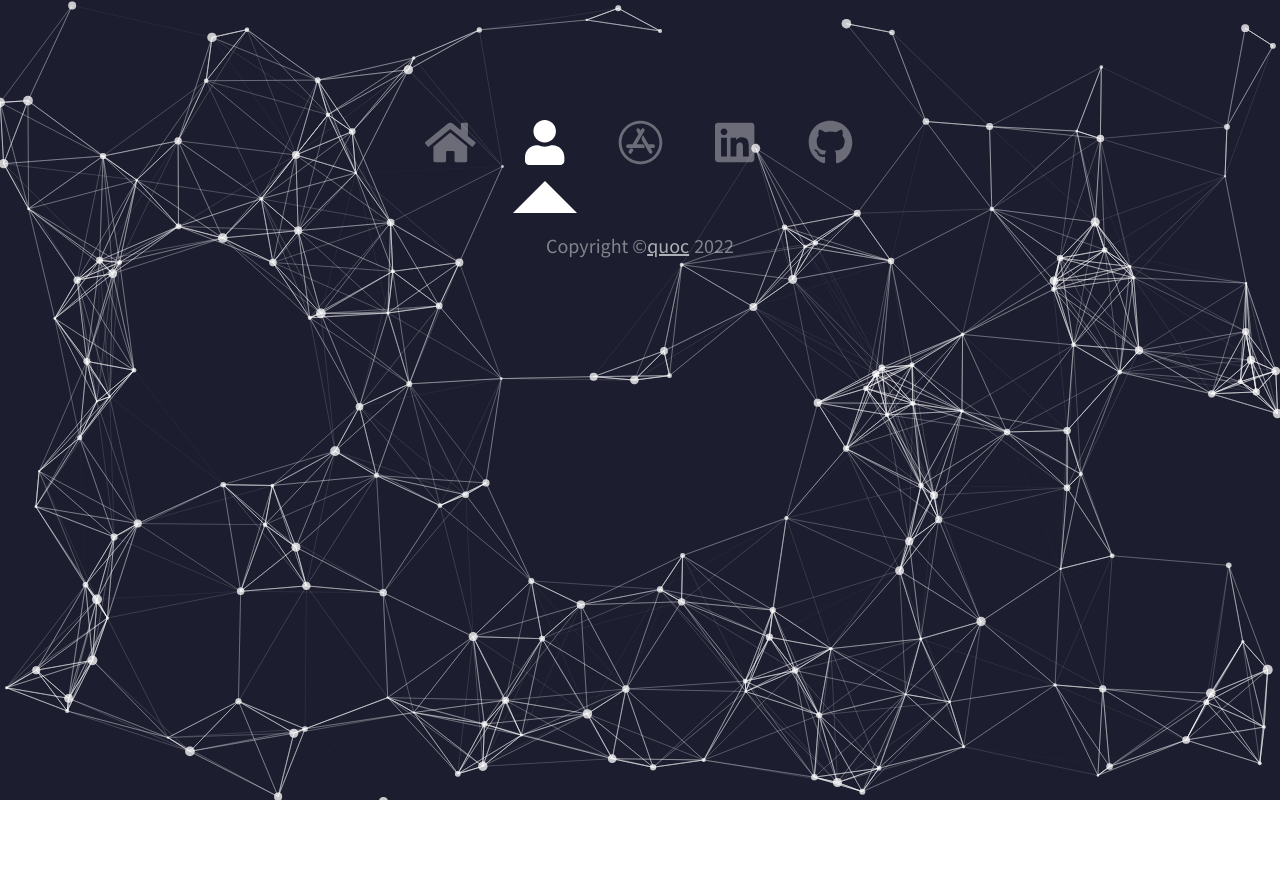
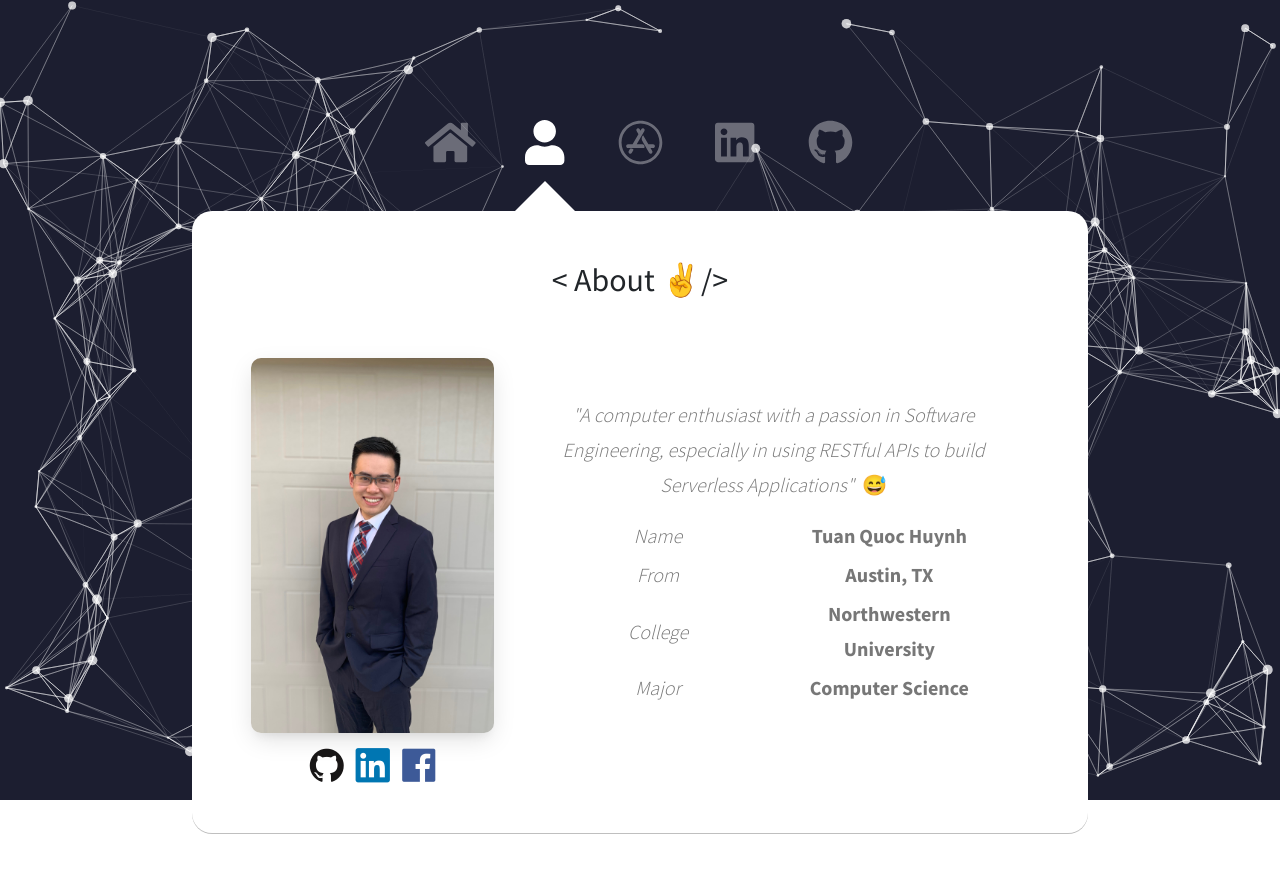
Before and after one commit to TimHuynh0905/portfolio, a React (Create React App) app: page /about in a window 1280 px wide. Shown: the top 872 px of the page. Before the commit the page ends 800 px from the top, so only its background shows below. Built offline with nearby package versions, Linux system fonts and the light colour scheme.

Commit message:
about page part 1 done

```diff
--- a/public/index.html
+++ b/public/index.html
@@ -15,6 +15,10 @@
             rel="stylesheet"
             href="https://cdn.jsdelivr.net/npm/bootstrap@5.1.0/dist/css/bootstrap.min.css"
         />
+        <link
+            rel="stylesheet"
+            href="https://cdn.jsdelivr.net/gh/devicons/devicon@master/devicon.min.css"
+        />
     </head>
     <body>
         <noscript>You need to enable JavaScript to run this app.</noscript>
--- a/src/pages/about/about.scss
+++ b/src/pages/about/about.scss
@@ -0,0 +1,90 @@
+.about {
+    padding: 50px 35px;
+    display: flex;
+    flex-direction: column;
+    align-items: center;
+    width: 100%;
+
+    @media screen and (max-width: 600px) {
+        padding: 20px 10px;
+    }
+
+    .row {
+        margin: auto;
+        width: 100%;
+
+        [class^="col-"] {
+            position: relative;
+            display: flex;
+            flex-direction: column;
+            align-items: center;
+            justify-content: center;
+        }
+    }
+
+    #intro {
+        margin: 50px 0;
+
+        #image {
+            .profile-image {
+                width: 100%;
+                max-width: 300px;
+                height: 375px;
+                position: relative;
+
+                .image {
+                    width: 100%;
+                    height: 100%;
+                    background-position: center;
+                    background-size: cover;
+                    background-repeat: no-repeat;
+                    border-radius: 10px;
+                    box-shadow: 0rem 0.5rem 1.625rem -0.25rem rgb(20 20 20 / 15%),
+                        0rem 0.5rem 0.5625rem -0.3125rem rgb(20 20 20 / 6%);
+                }
+            }
+
+            .socials {
+                display: flex;
+                flex-direction: row;
+                justify-content: space-evenly;
+                align-items: center;
+                margin-top: 15px;
+
+                @media screen and (min-width: 1200px) {
+                    position: absolute;
+                    bottom: -50px;
+                }
+
+                a {
+                    margin-left: 5px;
+                    margin-right: 5px;
+                    text-decoration: none;
+
+                    &:before {
+                        font-size: 2.25em;
+                    }
+                }
+            }
+        }
+
+        #info {
+            text-align: center;
+            p {
+                line-height: 35px;
+                font-size: 20px;
+                margin: 0;
+                color: rgb(119, 119, 119);
+            }
+
+            #left {
+                font-weight: 300;
+                font-style: italic;
+            }
+
+            #right {
+                font-weight: 700;
+            }
+        }
+    }
+}
--- a/src/pages/about/about.tsx
+++ b/src/pages/about/about.tsx
@@ -1,8 +1,117 @@
 import React from "react";
+
+// Image
+import ProfilePic from "assets/images/standing_turn.jpeg";
+
+// Styling
 import "pages/about/about.scss";
 
 const About = () => {
-    return <div></div>;
+    const socials: {
+        key: string;
+        href: string;
+        class: string;
+    }[] = [
+        {
+            key: "github",
+            href: "https://github.com/TimHuynh0905",
+            class: "devicon-github-plain colored",
+        },
+        {
+            key: "linkedin",
+            href: "https://www.linkedin.com/in/qthuynh9501",
+            class: "devicon-linkedin-plain colored",
+        },
+        {
+            key: "facebook",
+            href: "https://www.facebook.com/quoc.thuynh.5/",
+            class: "devicon-facebook-plain colored",
+        },
+    ];
+
+    const intros: {
+        label: string;
+        value: string;
+    }[] = [
+        {
+            label: "Name",
+            value: "Tuan Quoc Huynh",
+        },
+        {
+            label: "From",
+            value: "Austin, TX",
+        },
+        {
+            label: "College",
+            value: "Northwestern University",
+        },
+        {
+            label: "Major",
+            value: "Computer Science",
+        },
+    ];
+    return (
+        <div className="about">
+            <h2>&lt; About &#9996;/&gt;</h2>
+            <div className="container">
+                <div id="intro" className="row">
+                    <div id="image" className="col-12 col-sm-12 col-xl-4">
+                        <div className="profile-image">
+                            <div
+                                className="image"
+                                style={{
+                                    backgroundImage: `url(${ProfilePic})`,
+                                }}
+                            />
+                        </div>
+                        <div className="socials">
+                            {socials.map((social) => (
+                                <a
+                                    key={social.key}
+                                    href={social.href}
+                                    rel="noopener noreferrer"
+                                    target="_blank"
+                                    className={social.class}
+                                />
+                            ))}
+                        </div>
+                    </div>
+                    <div id="info" className="col-12 col-sm-12 col-xl-8">
+                        <div className="container">
+                            <div className="row my-3">
+                                <div className="col">
+                                    <p
+                                        style={{
+                                            fontWeight: 300,
+                                            fontStyle: "italic",
+                                        }}
+                                    >
+                                        &quot;A computer enthusiast with a
+                                        passion in Software Engineering,
+                                        especially in using RESTful APIs to
+                                        build Serverless Applications&quot;
+                                        <span style={{ fontStyle: "normal" }}>
+                                            &nbsp;&nbsp;&#128517;
+                                        </span>
+                                    </p>
+                                </div>
+                            </div>
+                            {intros.map((intro) => (
+                                <div key={intro.label} className="row my-1">
+                                    <div className="col-6">
+                                        <p id="left">{intro.label}</p>
+                                    </div>
+                                    <div className="col-6">
+                                        <p id="right">{intro.value}</p>
+                                    </div>
+                                </div>
+                            ))}
+                        </div>
+                    </div>
+                </div>
+            </div>
+        </div>
+    );
 };
 
 export default About;
```
Also changed, not shown: src/assets/images/standing_turn.jpeg (added).
